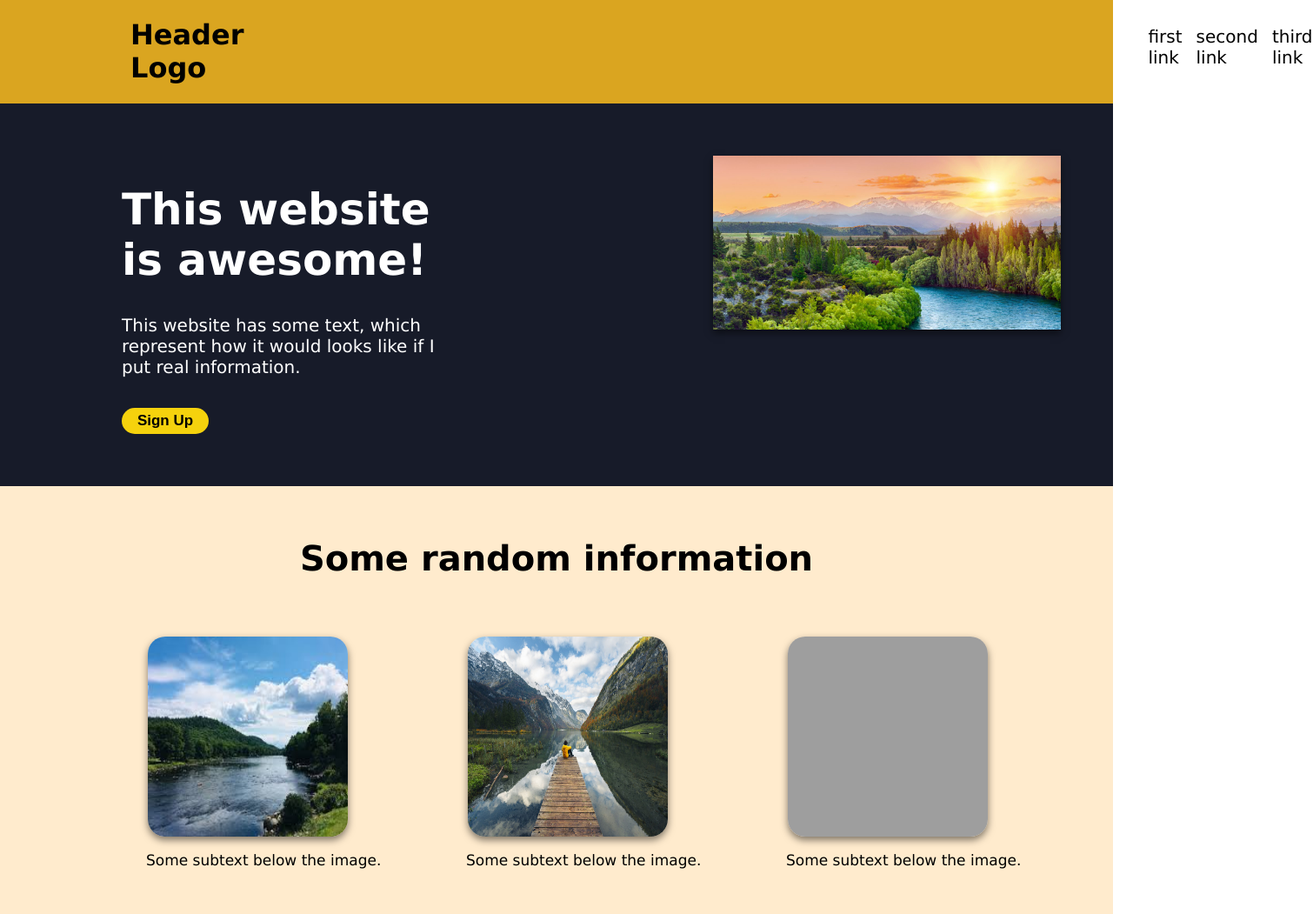
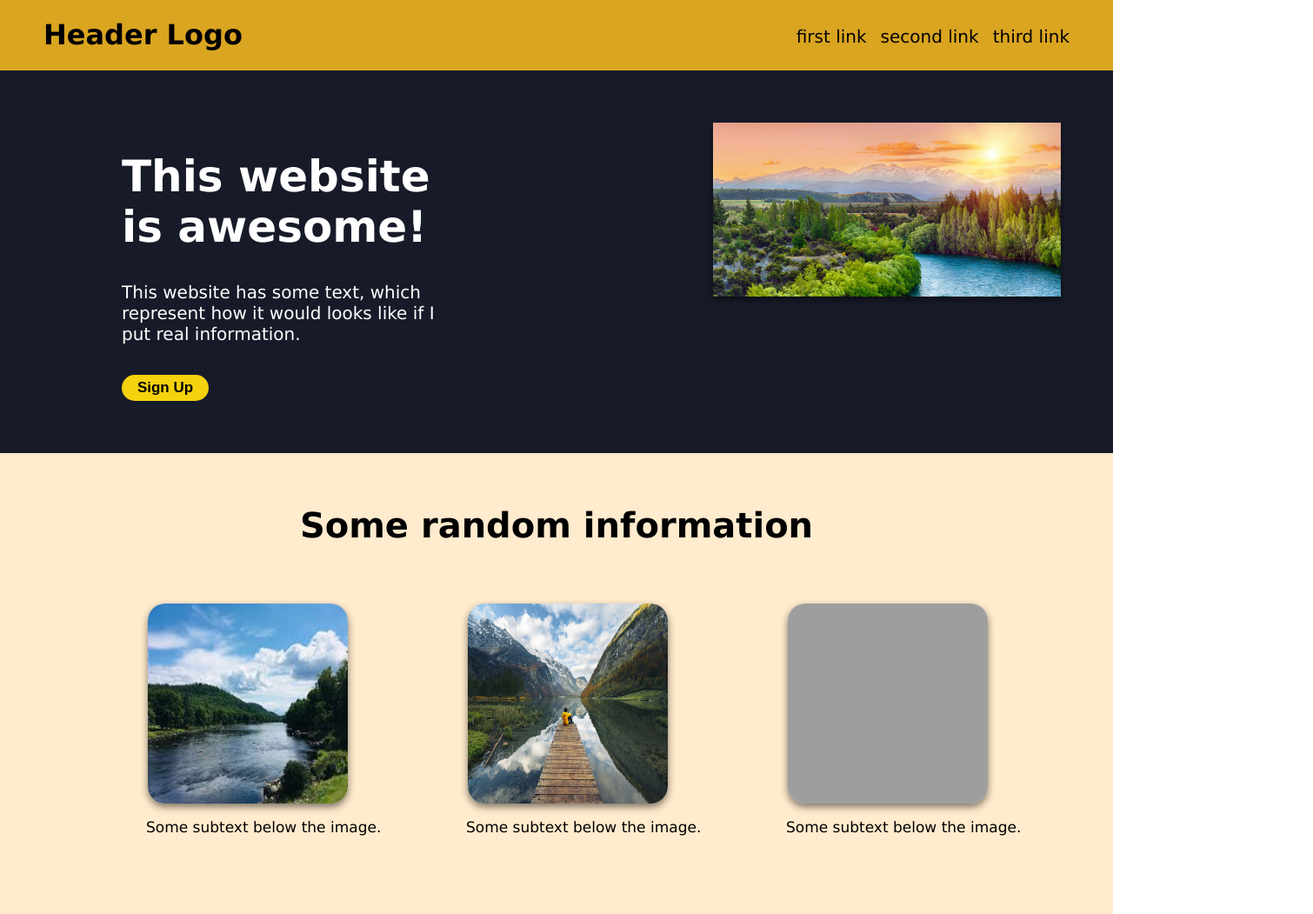
Before and after one commit to leoshliak/my-landing-page, a plain HTML site: page index.html in a window 1280 px wide. Shown: the top 1051 px of the page at 87% size, 1510 px wide, since content can reach past the window. Drawn offline with Linux system fonts and the light colour scheme; grey boxes are pictures that could not be loaded.

Commit message:
Update style.css

```diff
--- a/style.css
+++ b/style.css
@@ -6,14 +6,17 @@ body{
     display: flex;
     flex-direction: row;
     background-color: goldenrod;
+    justify-content: space-between;
 }
+
 ul{
     list-style-type: none;
     display: flex;
     align-items: center;
     gap: 16px;
-    margin-left: 1000px;
     margin-top: 30px;
+    justify-content: right;
+    margin-right: 50px;
   }
   li{
     list-style: none;
@@ -24,7 +27,7 @@ ul{
     font-size: 20px;
 }
 .header h1{
-    margin-left: 150px;
+   margin-left: 50px;
 }
 .nav-link:hover{
     color: blue;
```
